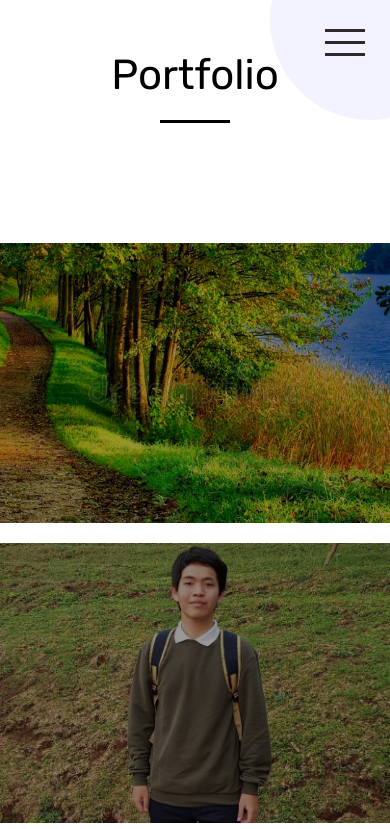
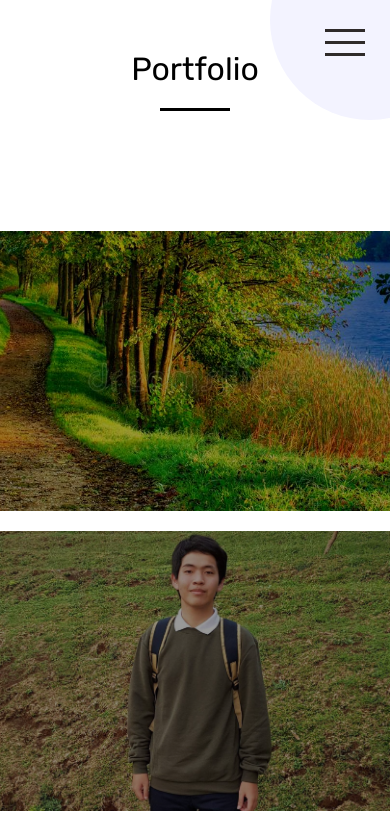
Before and after one commit to junchh/junho.me, a Vue app: page /projects in a window 390 px wide. Shown: the top 829 px of the page. Built offline with nearby package versions, Linux system fonts and the light colour scheme; a web font is replaced by a local one.

Commit message:
todo: create popup to describe each projects

```diff
--- a/src/components/projects/Projects.vue
+++ b/src/components/projects/Projects.vue
@@ -13,6 +13,9 @@
             <div class="projects-grid">
                 <div class="project-item">
                     <img class="project-image" src="@/assets/images/stock-image.jpg" />
+                    <div class="project-title">
+                        <span><i class="fa fa-search-plus" aria-hidden="true"></i></span>
+                    </div>
                 </div>
                 <div class="project-item">
                     <img class="project-image" src="@/assets/images/about-profile.jpg" />
@@ -138,26 +141,52 @@
 }
 
 .project-item {
+    cursor: pointer;
     width: 280px;
     height: 200px;
     position: relative;
     overflow: hidden;
+    text-align: center;
+    color:purple;
 }
 
 .project-image {
-    cursor: pointer;
+
     filter: brightness(60%);
     height: 100%;
     width: 100%;
     object-fit: cover;
+    z-index: 1;
     transition: all 0.3s;
     transform: scale(1);
 }
 
-.project-image:hover {
+
+.project-title {
+    position: absolute;
+    top: 0;
+    width: 100%;
+    height: 100%;
+    display: flex;
+    justify-content: center;
+    align-items: center;
+}
+
+.project-title span {
+    font-size: 50px;
+    color: #FFFFFF;
+    opacity: 0%;
+    transition: all 0.3s;
+}
+
+.project-item:hover .project-image {
     transform: scale(1.2);
 }
 
+.project-item:hover .project-title span {
+    display: inline;
+    opacity: 70%;
+}
 @media (max-width: 1000px){
 
     .projects-content {
@@ -184,4 +213,16 @@
         height: 280px;
     }
 }
+
+@media (max-width: 500px){
+    .projects-title-text h1:hover ~ .projects-line {
+        width: 160px;
+    }
+
+    .projects-title-text h1 {
+        font-family: 'Rubik', sans-serif;
+        font-size: 3.2rem;
+        font-weight: 300;
+    }
+}
 </style>
```
